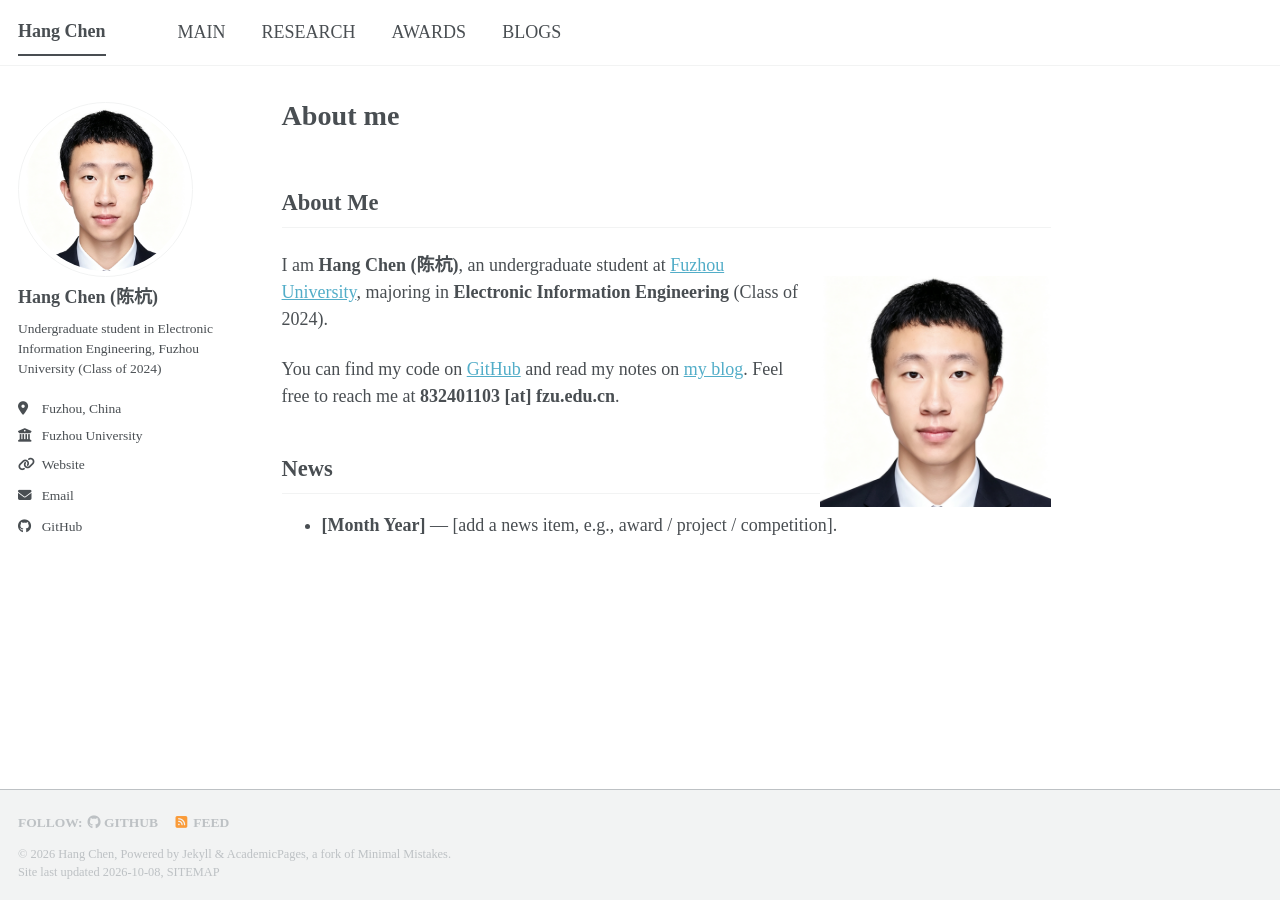
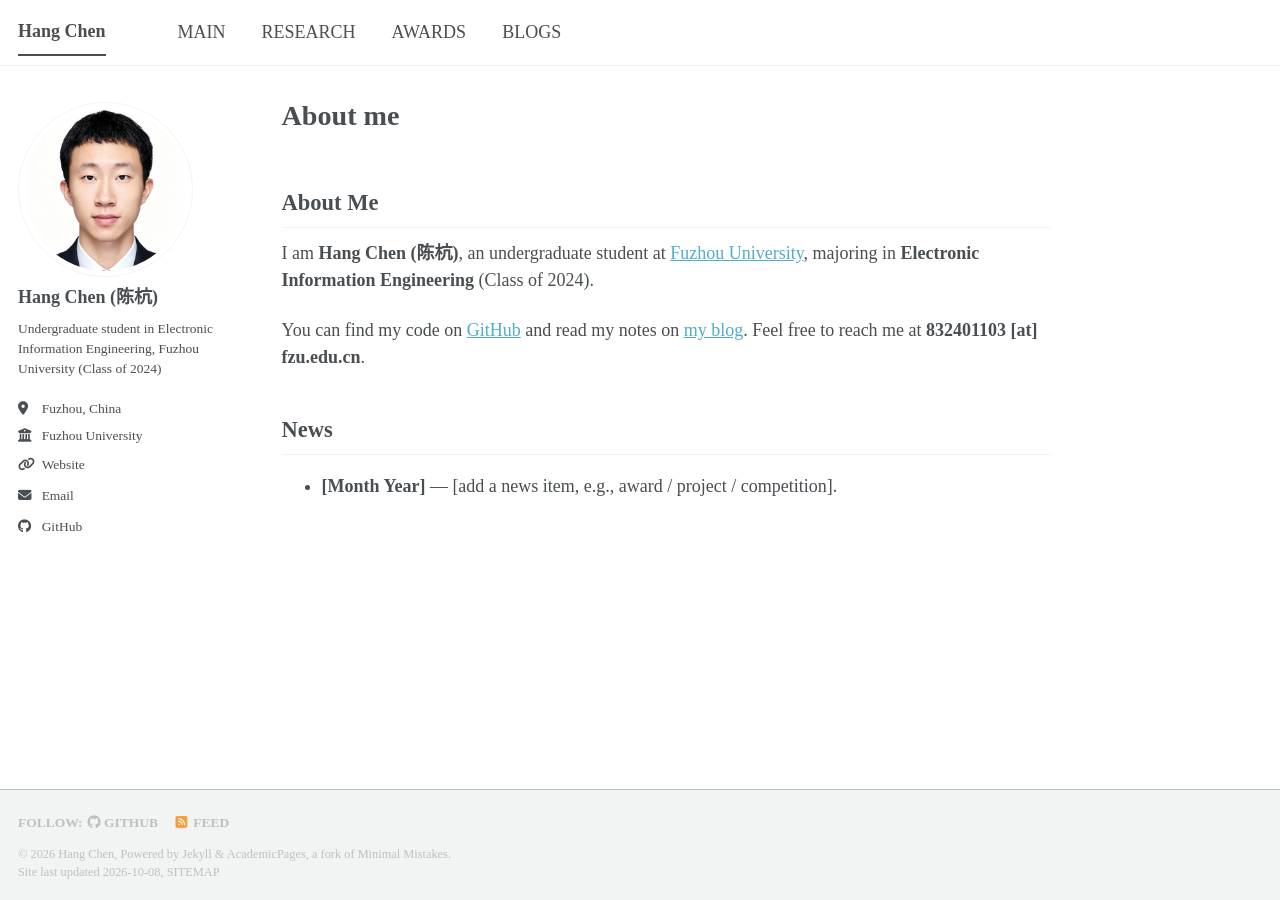
Before and after one commit to Nomkr/Nomkr.github.io, a Jekyll site: the page built from _pages/about.md, in a window 1280 px wide. Built offline with Jekyll 4.4.1, drawn with Linux system fonts in a browser that asks for light colours; a style sheet for code colours, icons or effects is not loaded.

Commit message:
Remove floatpic inline photo from About page

```diff
--- a/_pages/about.md
+++ b/_pages/about.md
@@ -9,8 +9,6 @@ redirect_from:
 
 ## About Me
 
-<img src="{{ '/images/profile.png' | relative_url }}" class="floatpic" alt="Hang Chen">
-
 I am **Hang Chen (陈杭)**, an undergraduate student at [Fuzhou University](https://www.fzu.edu.cn/), majoring in **Electronic Information Engineering** (Class of 2024).
 
 You can find my code on [GitHub](https://github.com/Nomkr) and read my notes on [my blog](https://hangchen.pages.dev/). Feel free to reach me at **832401103 [at] fzu.edu.cn**.
--- a/assets/css/main.scss
+++ b/assets/css/main.scss
@@ -36,13 +36,3 @@
     "layout/sidebar",
     "layout/json_cv"
 ;
-
-/* ==========================================================================
-   Custom: guanglun-style floatpic (inline floating photo in About)
-   ========================================================================== */
-.floatpic {
-  float: right;
-  margin-left: 1em;
-  margin-top: 2.0em;
-  width: 30%;
-}
```
